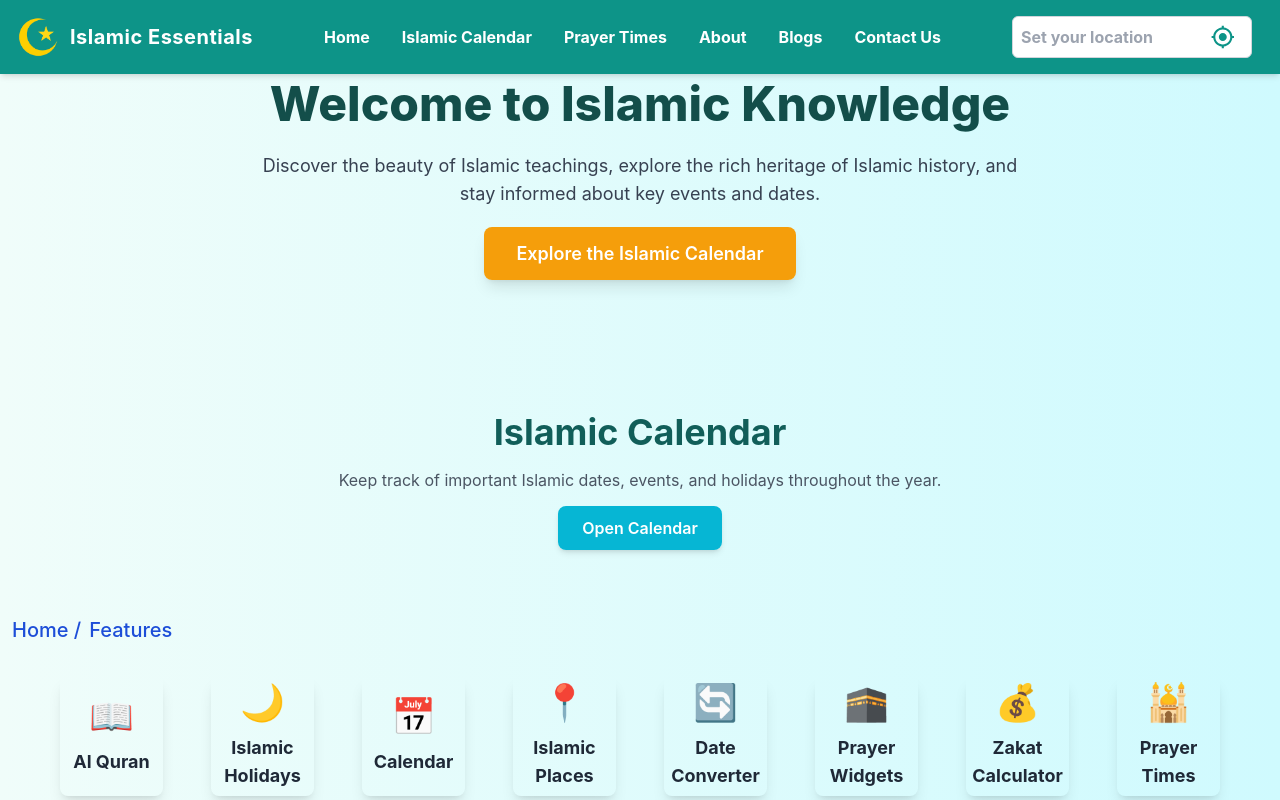
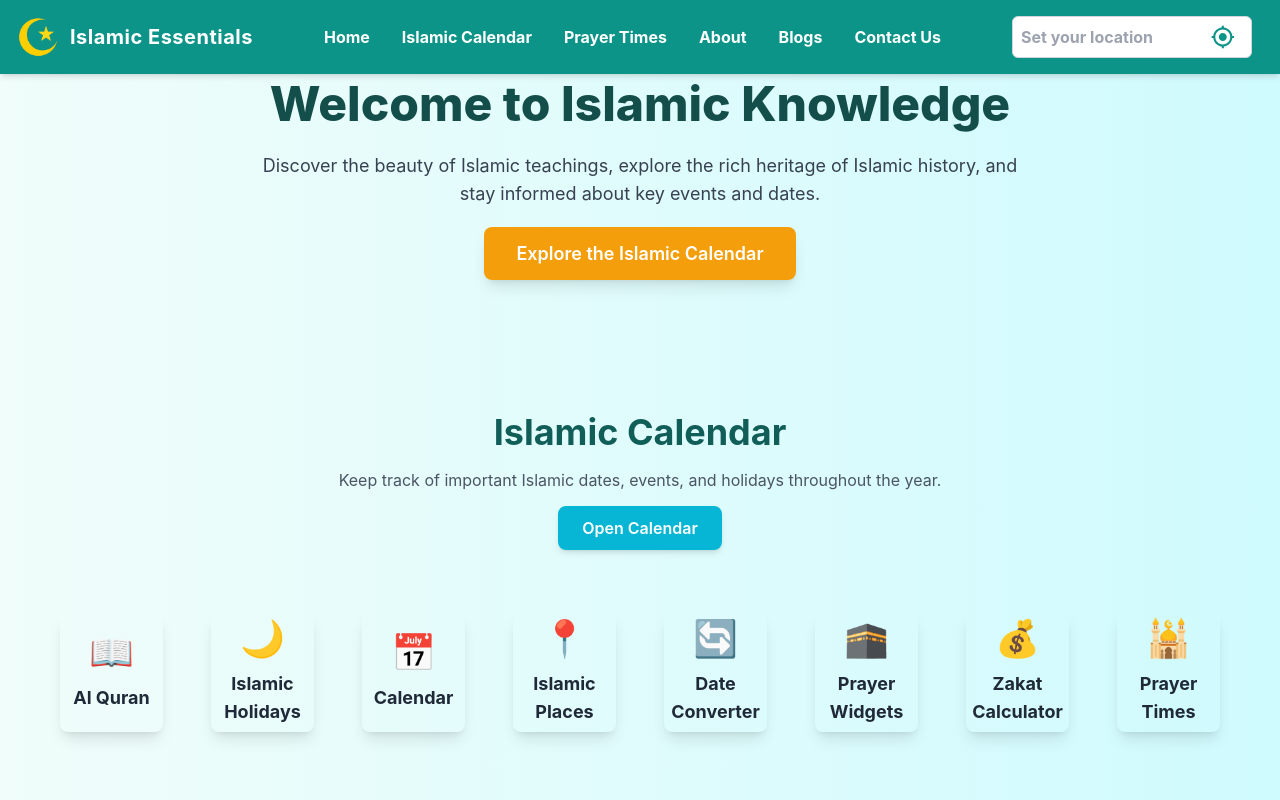
Before and after one commit to somu46/Islamic-calendar, a React (Create React App) app: page / in a window 1280 px wide. Shown: the top 800 px of the page. Built offline with nearby package versions, Linux system fonts and the light colour scheme.

Commit message:
"Removed unnecessary div and Breadcrumb component from Feature component"

```diff
--- a/src/Components/Feature/Feature.js
+++ b/src/Components/Feature/Feature.js
@@ -17,9 +17,7 @@ const features = [
 const Feature = () => {
   return (
     <>
-      <div>
-      <Breadcrumb pageName='Features' />
-      </div>
+
 
     <div className="flex flex-wrap justify-center gap-6 lg:gap-12 p-2 rounded-lg">
 
```
